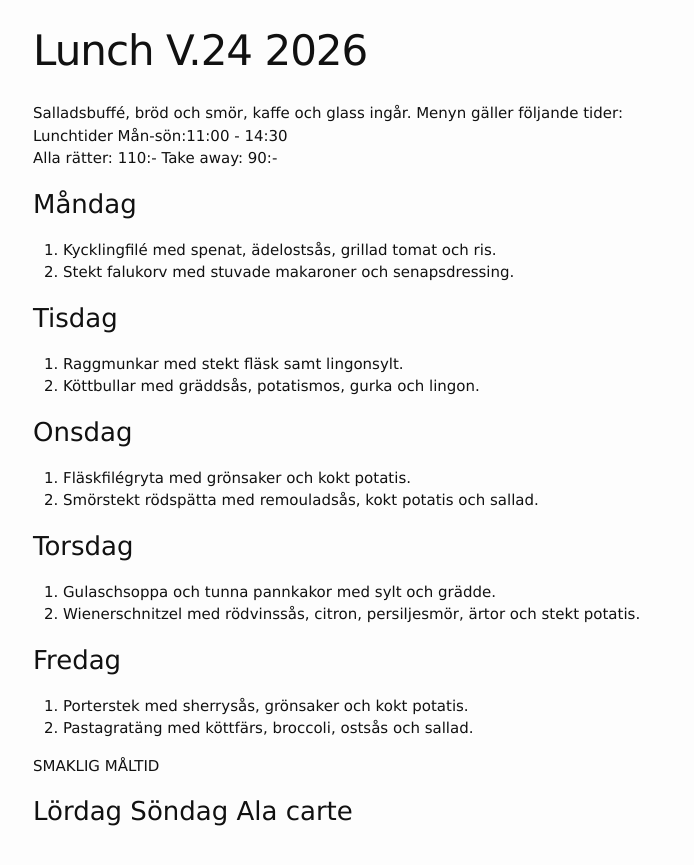
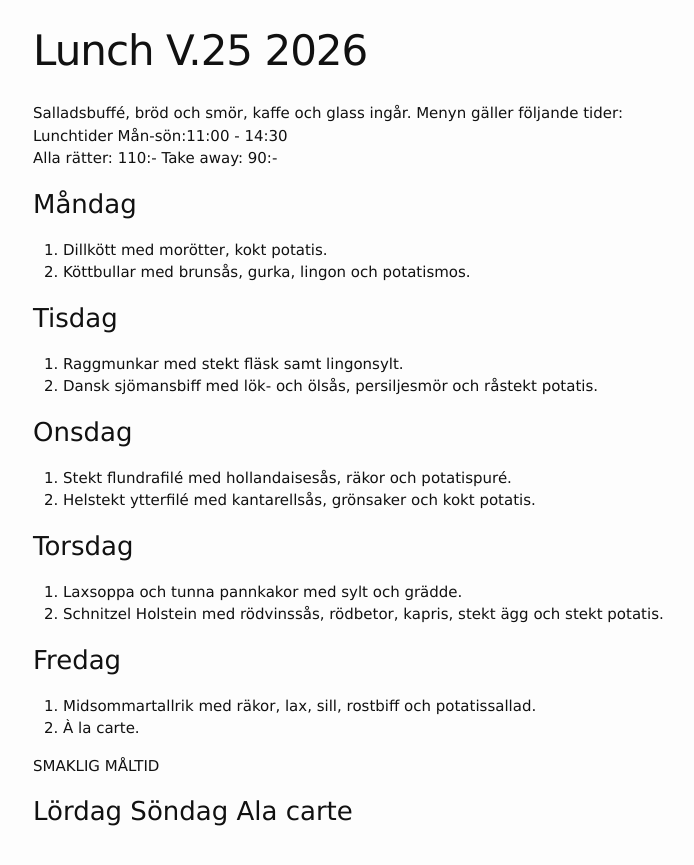
Before and after one commit to FarInn62/farinn62.github.io, a Jekyll site: the page built from lunch.md, in a window 1280 px wide. Shown: the top 865 px of the page, without its empty margins (237-931 px from the left). Built offline with Jekyll 4.4.1, drawn with Linux system fonts in a browser that asks for light colours.

Commit message:
Update lunch menu for version 25

```diff
--- a/lunch.md
+++ b/lunch.md
@@ -1,6 +1,6 @@
 ---
 layout: foodmenu
-title: Lunch V.24 2026
+title: Lunch V.25 2026
 permalink: /lunch/
 published: true
 ---
@@ -11,27 +11,27 @@ Alla rätter: 110:- Take away: 90:-
 
 ### Måndag
 
-1. Kycklingfilé med spenat, ädelostsås, grillad tomat och ris.
-2. Stekt falukorv med stuvade makaroner och senapsdressing.
+1. Dillkött med morötter, kokt potatis.
+2. Köttbullar med brunsås, gurka, lingon och potatismos.
 
 ### Tisdag
 
 1. Raggmunkar med stekt fläsk samt lingonsylt.
-2. Köttbullar med gräddsås, potatismos, gurka och lingon.
+2. Dansk sjömansbiff med lök- och ölsås, persiljesmör och råstekt potatis.
 
 ### Onsdag
 
-1. Fläskfilégryta med grönsaker och kokt potatis.
-2. Smörstekt rödspätta med remouladsås, kokt potatis och sallad.
+1. Stekt flundrafilé med hollandaisesås, räkor och potatispuré.
+2. Helstekt ytterfilé med kantarellsås, grönsaker och kokt potatis.
 
 ### Torsdag
 
-1. Gulaschsoppa och tunna pannkakor med sylt och grädde.
-2. Wienerschnitzel med rödvinssås, citron, persiljesmör, ärtor och stekt potatis.
+1. Laxsoppa och tunna pannkakor med sylt och grädde.
+2. Schnitzel Holstein med rödvinssås, rödbetor, kapris, stekt ägg och stekt potatis.
 
 ### Fredag
-1. Porterstek med sherrysås, grönsaker och kokt potatis.
-2. Pastagratäng med köttfärs, broccoli, ostsås och sallad.
+1. Midsommartallrik med räkor, lax, sill, rostbiff och potatissallad.
+2. À la carte.
 
 SMAKLIG MÅLTID
 
```
